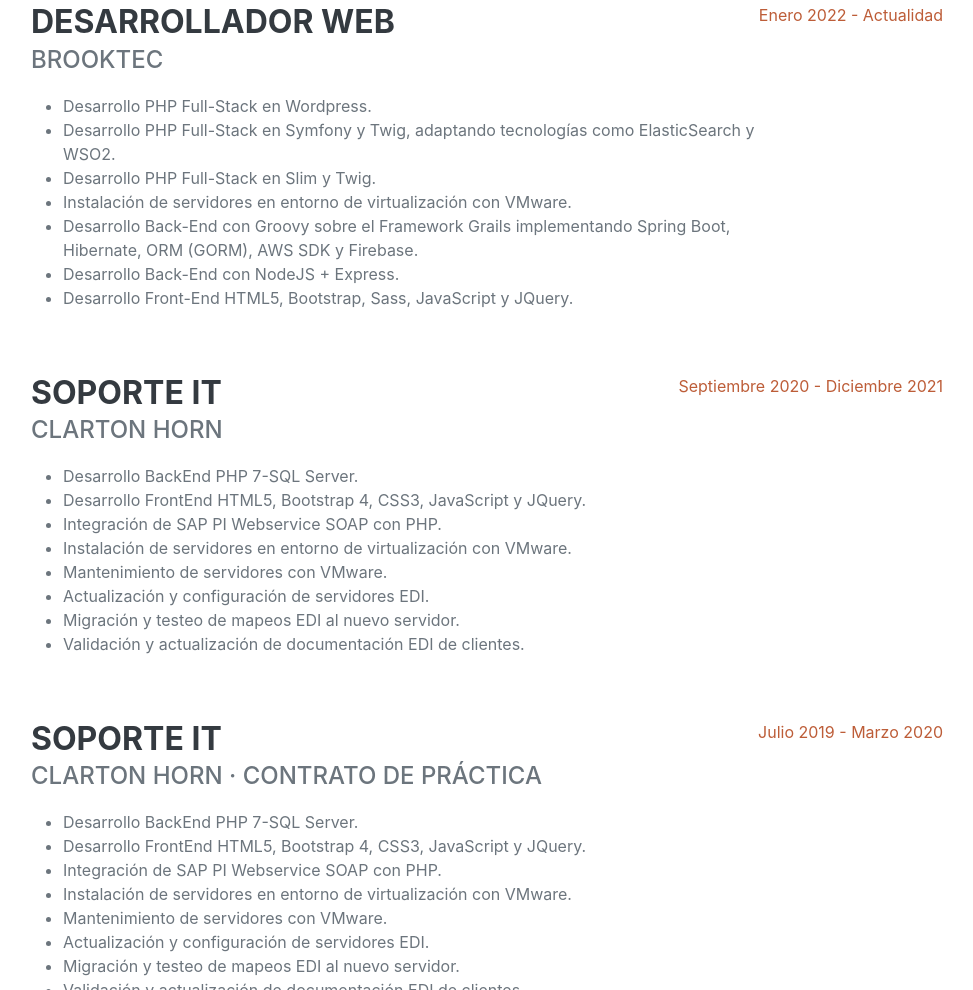
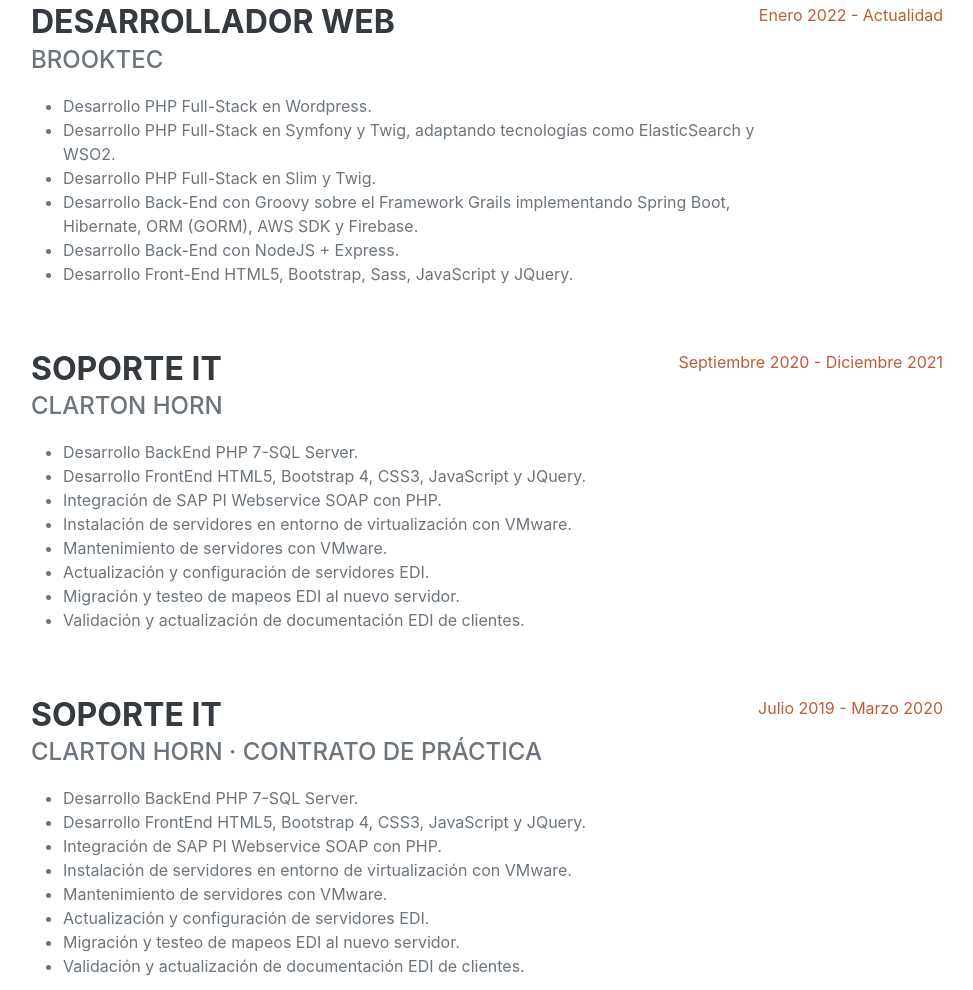
Before and after one commit to DiegoERuiz/CV, a plain HTML site: page index.html in a window 1280 px wide. Shown: the part 993-1983 px from the top of the page, without its empty margins (289-1262 px from the left). Drawn offline with nearby package versions, Linux system fonts and the light colour scheme; a web font is replaced by a local one.

Commit message:
Fix experiencia

```diff
--- a/index.html
+++ b/index.html
@@ -66,7 +66,6 @@
                                 <li>Desarrollo PHP Full-Stack en Wordpress.</li>
                                 <li>Desarrollo PHP Full-Stack en Symfony y Twig, adaptando tecnologías como ElasticSearch y WSO2.</li>
                                 <li>Desarrollo PHP Full-Stack en Slim y Twig.</li>
-                                <li>Instalación de servidores en entorno de virtualización con VMware.</li>
                                 <li>Desarrollo Back-End con Groovy sobre el Framework Grails implementando Spring Boot, Hibernate, ORM (GORM), AWS SDK y Firebase.</li>
                                 <li>Desarrollo Back-End con NodeJS + Express.</li>
                                 <li>Desarrollo Front-End HTML5, Bootstrap, Sass, JavaScript y JQuery.</li>
```
